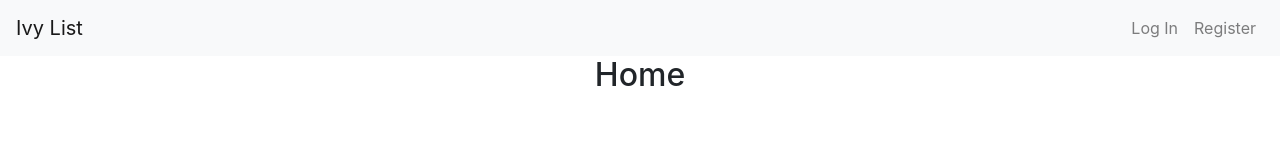
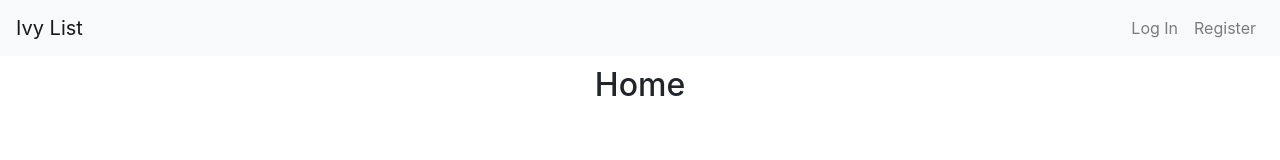
Before and after one commit to TobySuch/ivy-list, a Vue app in the folder frontend/: page / in a window 1280 px wide. Shown: the top 160 px of the page. Built offline with nearby package versions, Linux system fonts and the light colour scheme.

Commit message:
Fix container removal which broke page structure

```diff
--- a/frontend/src/App.vue
+++ b/frontend/src/App.vue
@@ -11,7 +11,7 @@
         <span class="nav-link point_cursor" @click="redirectToRegister">Register</span>
       </div>
     </nav>
-    <router-view v-on:login="login"></router-view>
+    <router-view class="container view" v-on:login="login"></router-view>
   </div>
 </template>
 
@@ -58,7 +58,10 @@ export default {
 #app {
   margin: 0px;
   padding: 0px;
-  /*margin-top: 60px;*/
+}
+
+.view {
+  margin-top: 10px;
 }
 
 #title {
```
